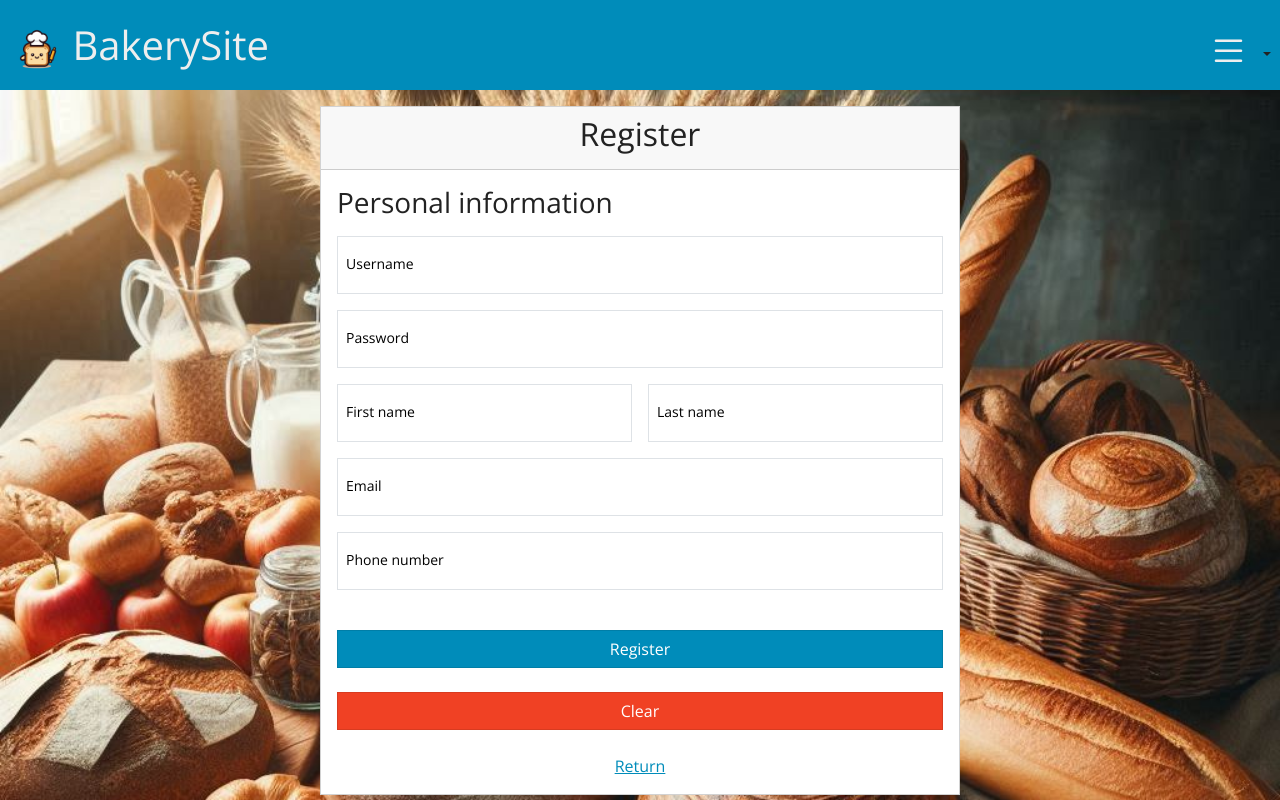
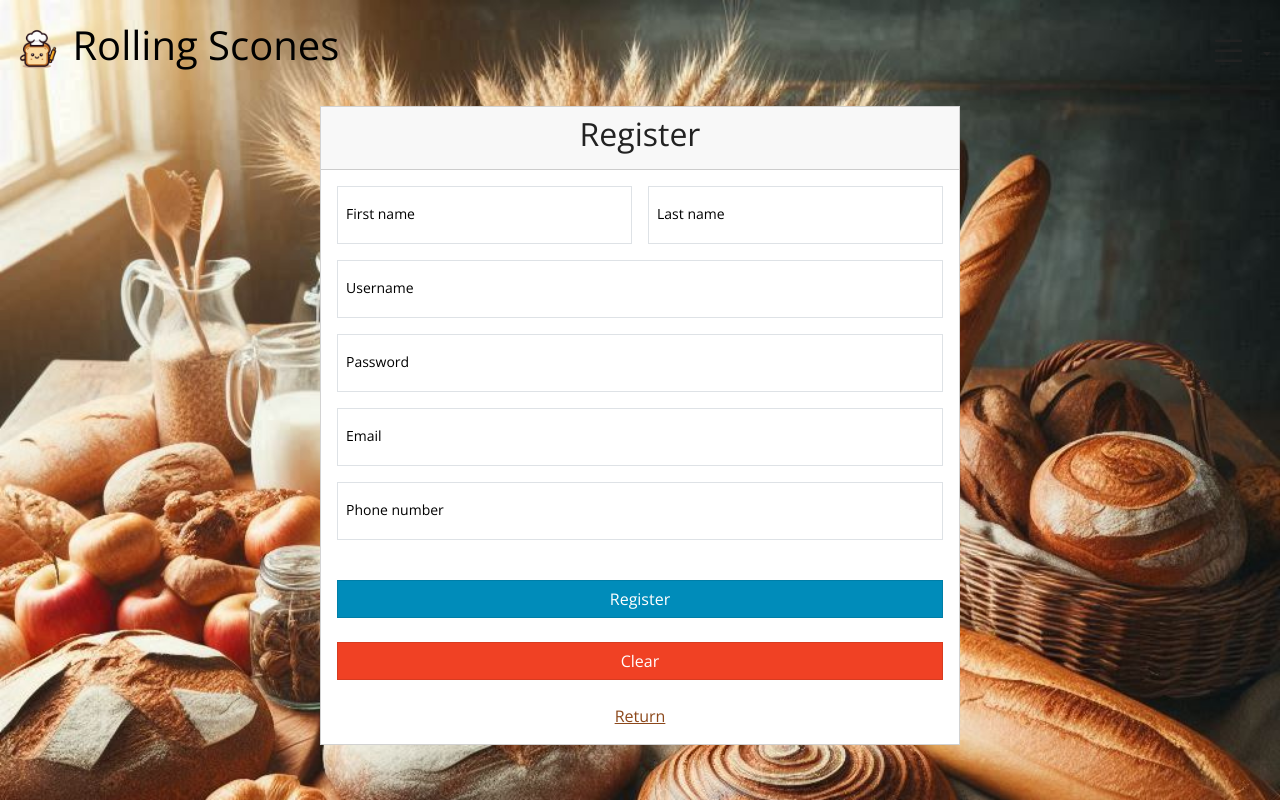
Before and after one commit to Software-Engineering-WebDev-MobileDev/WebDev, a plain HTML site: page BakerySite/index.html in a window 1280 px wide. Both pictures are taken after a click on the link "Don't have an account? Register here!". Drawn offline with nearby package versions, Linux system fonts and the light colour scheme.

Commit message:
Visual Overhaul of Login and Register pages

```diff
--- a/BakerySite/index.html
+++ b/BakerySite/index.html
@@ -3,7 +3,7 @@
 <head>
     <meta charset="UTF-8">
     <meta name="viewport" content="width=device-width, initial-scale=1.0">
-    <title>BakerySite</title>
+    <title>Rolling Scones</title>
 
     <style>
         /* Chrome, Safari, Edge, Opera */
@@ -19,27 +19,28 @@
         }
     </style>
 
-    <link rel="icon" type="image/png" href="images/BreadIcon.png"/> <!--favicon next to website title-->
+    <link href="images/BreadIcon.png" rel="icon" type="image/png"/><!--favicon next to website title-->
     <link href="css/bootstrap.min.css" rel="stylesheet"/>
     <link href="css/animate.min.css" rel="stylesheet"/>
     <link href="css/bootstrap-icons.css" rel="stylesheet"/>
     <link href="css/dataTables.css" rel="stylesheet"/>
     <link href="css/font.all.css" rel="stylesheet"/>
+    <link href="css/style.css" rel="stylesheet">
 
 </head>
 <body background="images/BreadBack.jfif" style="background-repeat: no-repeat; background-size: cover; background-attachment: fixed;">
     <!--Navbar at the top of the page-->
-    <nav id="divNavbar" class="navbar navbar-expand-lg bg-primary">
+    <nav id="divNavbar" class="navbar navbar-expand-lg navbar-custom">
         <div class="container-fluid col-6">
-            <a class="navbar-brand text-light fs-1" href="#">
+            <a class="navbar-brand charcoal-text fs-1" href="index.html">
                 <img src="images/BreadIcon.png" alt="BakerySite logo" width="50" height="50">
-                BakerySite
+                <strong>Rolling Scones</strong>
             </a>
         </div>
-      <!--<a id="btnAbout" class="text-light fs-3 mx-3" href="#">About</a>-->
+      <!--Navigation Button-->
       <div class="col-6 d-flex justify-content-end">
-        <button id="btnHamburger" title="btnHamburger" class="btn dropdown-toggle " type="button" data-bs-toggle="dropdown" aria-expanded="false">
-            <i class="bi-list text-light fs-1"> </i>
+        <button id="btnHamburger" title="btnHamburger" class="btn dropdown-toggle" type="button" data-bs-toggle="dropdown" aria-expanded="false">
+            <i class="bi-list fs-1"> </i>
         </button>
 
         <ul id="dropDownMenu" class="dropdown-menu dropdown-menu-end">
@@ -62,7 +63,7 @@
         <!--Login Form-->
         <div id="divLogin" class="card col-10 col-md-8 col-lg-6 mt-3">
             <div class="card-header">
-                <h2 class="text-center">Login</h2>
+                <h2 class="text-center brown-text"><strong>Sign In</strong></h2>
             </div>
             <div class="card-body">
                 <form>
@@ -79,9 +80,9 @@
                         Caps Lock is on
                     </div>
                     </div>
-                    <button id="btnLogin" type="button" class="btn btn-primary col-12 mt-4">Login</button>
+                    <button id="btnLogin" type="button" class="btn btn-primary col-12 mt-4"><strong>Login</strong></button>
                     <div class="text-center mt-4">
-                        <a href="#" onclick="return false;" id="btnToggle">Don't have an account? Register here!</a>
+                        <a href="#" onclick="return false;" id="btnToggle" class="brown-text">Don't have an account? Register here!</a>
                     </div>
                 </form>
             </div>
@@ -94,17 +95,6 @@
             </div>
             <div class="card-body">
                 <form>
-                    <h3 class="mb-3">Personal information</h3>
-                    <div class="form-floating mb-3" > <!--username-->
-                        <input id="txtRegisterUsername" class="form-control" placeholder="Username" onfocusout="check(document.getElementById('txtRegisterUsername'), document.getElementById('errRegisterUsername') )" required minlength="1" maxlength="99">
-                        <label for="txtRegisterUsername" class="form-label text-black" aria-label="Username">Username</label>
-                    <div id="errRegisterUsername" class="emsg"></div>
-                    </div>
-                    <div class="form-floating mb-3" required minlength="1"> <!--password-->
-                        <input id="txtRegisterPassword" type="password" class="form-control" placeholder="Password" onfocusout="check(document.getElementById('txtRegisterPassword'), document.getElementById('errRegisterPassword') )" required minlength="1">
-                        <label for="txtRegisterPassword" class="form-label text-black" aria-label="Password">Password</label>
-                    <div id="errRegisterPassword" class="emsg"></div>
-                    </div>
                     <div class="row gx-3">
                         <div class="col">
                             <div class="form-floating mb-3" required minlength="1">
@@ -121,6 +111,16 @@
                             </div>
                         </div>
                     </div>
+                    <div class="form-floating mb-3" > <!--username-->
+                        <input id="txtRegisterUsername" class="form-control" placeholder="Username" onfocusout="check(document.getElementById('txtRegisterUsername'), document.getElementById('errRegisterUsername') )" required minlength="1" maxlength="99">
+                        <label for="txtRegisterUsername" class="form-label text-black" aria-label="Username">Username</label>
+                    <div id="errRegisterUsername" class="emsg"></div>
+                    </div>
+                    <div class="form-floating mb-3" required minlength="1"> <!--password-->
+                        <input id="txtRegisterPassword" type="password" class="form-control" placeholder="Password" onfocusout="check(document.getElementById('txtRegisterPassword'), document.getElementById('errRegisterPassword') )" required minlength="1">
+                        <label for="txtRegisterPassword" class="form-label text-black" aria-label="Password">Password</label>
+                    <div id="errRegisterPassword" class="emsg"></div>
+                    </div>
                     <div class="form-floating mb-3" required minlength="1">
                         <input id="txtRegisterEmail" class="form-control" placeholder="Email"  required>
                         <label for="txtRegisterEmail" class="form-label text-black" aria-label="Email">Email</label>
@@ -135,11 +135,11 @@
                             </div>
                         </div>
                     </div>
-                    <button id="btnRegister" type="button" class="btn btn-primary col-12 mt-4">Register</button>
-                    <button type="button" id="btnClear" class="btn btn-danger col-12 mt-4">Clear</button>
+                    <button id="btnRegister" type="button" class="btn btn-primary charcoal-text col-12 mt-4"><strong>Register</strong></button>
+                    <button id="btnClear" type="button" class="btn btn-danger col-12 mt-4"><strong>Clear</strong></button>
 
                     <div class="text-center mt-4">
-                        <a href="#" onclick="return false;" id="btnReturn"> Return </a>
+                        <a href="index.html" onclick="return false;" id="btnReturn" class="brown-text"> Return </a>
                     </div>
                 </form>
             </div>
@@ -180,7 +180,12 @@
             <div class="card-body">
                 <div class="row row-cols-2 mb-3">
                     <div class="col">
-                        <h3 class="text-center">Eggs</h3>
+                        <h3 class="text-center">Hey, no looking yet. We're workin' here.</h3>
+                    </div>
+                </div>
+            </div>
+        </div>
+                    <!--    <h3 class="text-center">Eggs</h3>
 
                         <button type="button" class="btn btn-primary col-12" data-bs-toggle="modal" data-bs-target="#eggModal">Add harvest</button>
                     </div>
@@ -209,7 +214,7 @@
             </button>
         </div>
     </div>
-</div>
+</div>-->
 
 <!-- Settings Modal -->
 <div id="settingsModal" class="modal settings-box" tabindex="-1">
```
